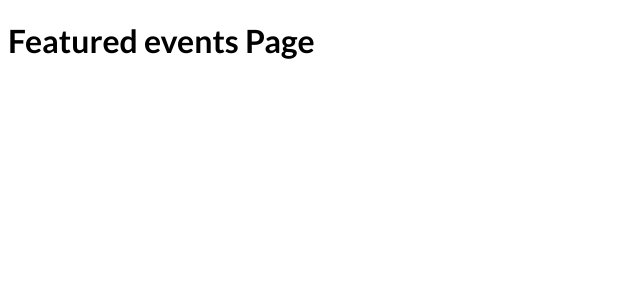
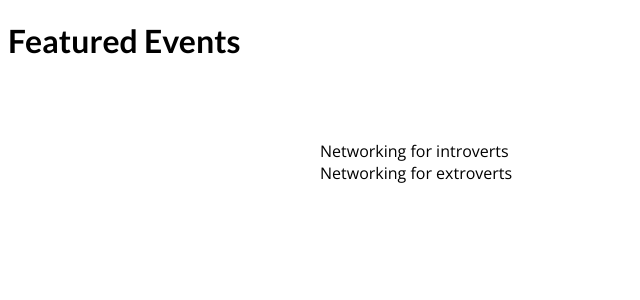
Before and after one commit to Marknjo/nextjs-events-app, a Next.js app: page / in a window 1280 px wide. Shown: the top 300 px of the page, without its empty margins (0-640 px from the left). Built offline with nearby package versions, Linux system fonts and the light colour scheme.

Commit message:
Add events list component for displaying all events

```diff
--- /dev/null
+++ b/components/events/EventList.module.css
@@ -0,0 +1,5 @@
+.list {
+  width: 90%;
+  max-width: 40rem;
+  margin: 5rem auto;
+}
--- /dev/null
+++ b/components/events/EventList.tsx
@@ -0,0 +1,20 @@
+import { EventsModel } from "../../data/dummy-data";
+import styles from "./EventList.module.css";
+
+interface props {
+  events: EventsModel[];
+}
+
+const EventList = ({ events }: props) => {
+  return (
+    <section className={styles.list}>
+      {events.map((event) => (
+        <article key={event.id} {...event}>
+          {event.title}
+        </article>
+      ))}
+    </section>
+  );
+};
+
+export default EventList;
--- a/pages/index.tsx
+++ b/pages/index.tsx
@@ -1,10 +1,15 @@
 import type { NextPage } from "next";
+import EventList from "../components/events/EventList";
+import { getFeaturedEvents } from "../data/dummy-data";
 
 const FeaturedEventsPage: NextPage = () => {
+  const events = getFeaturedEvents();
+
   return (
-    <div>
-      <h1>Featured events Page</h1>
-    </div>
+    <>
+      <h1>Featured Events</h1>
+      <EventList events={events} />
+    </>
   );
 };
 
```
